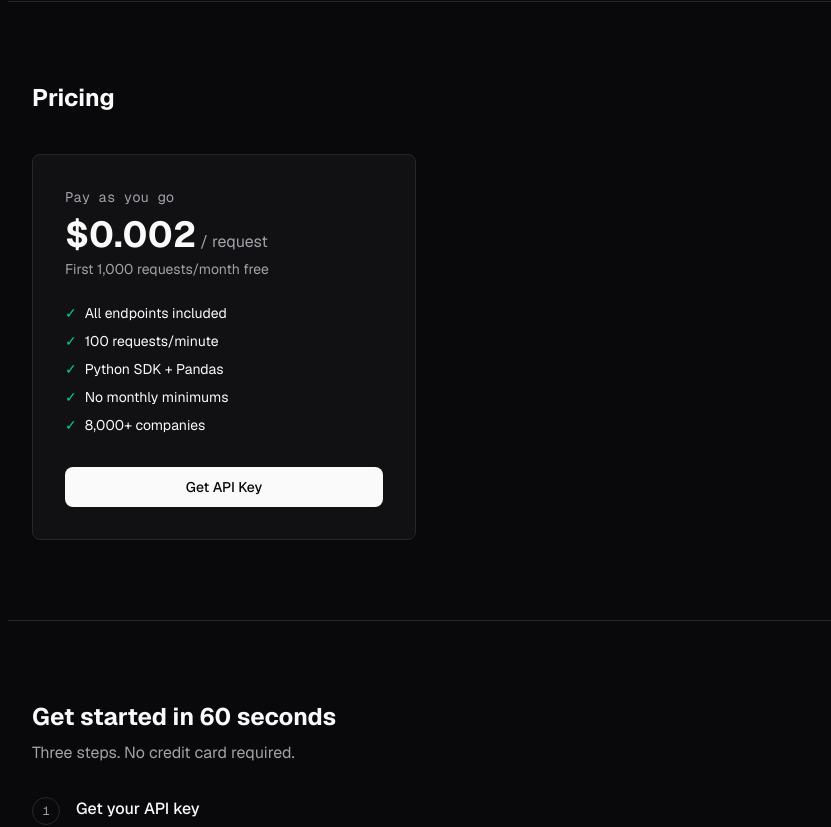
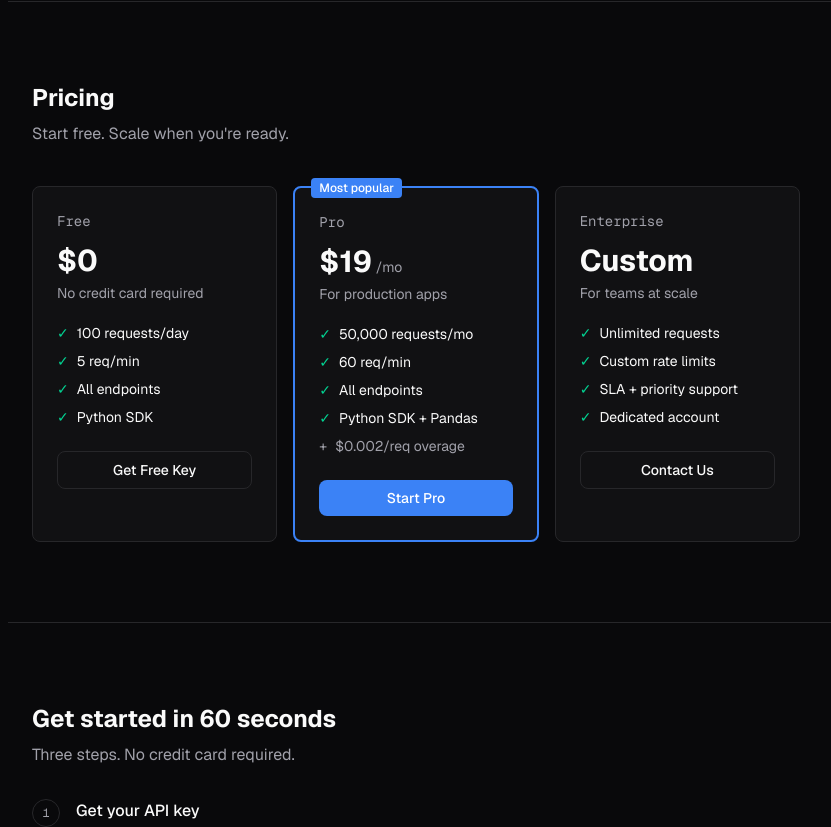
Before and after one commit to jgaillard/secql-site, a Next.js app: page / in a window 1280 px wide. Shown: the part 3380-4207 px from the top of the page, without its empty margins (120-951 px from the left). Built offline with nearby package versions, Linux system fonts and the light colour scheme.

Commit message:
Update pricing: Free/Pro/Enterprise tiers based on competitive analysis

```diff
--- a/app/page.tsx
+++ b/app/page.tsx
@@ -300,46 +300,126 @@ except RateLimited as e:
         id="pricing"
         className="max-w-5xl mx-auto px-6 py-20 border-t border-[var(--border)]"
       >
-        <h2 className="text-2xl font-bold mb-10">Pricing</h2>
-        <div className="max-w-sm border border-[var(--border)] rounded-lg bg-[var(--card)] p-8">
-          <div className="text-sm text-[var(--muted)] font-mono mb-2">
-            Pay as you go
+        <h2 className="text-2xl font-bold mb-2">Pricing</h2>
+        <p className="text-[var(--muted)] mb-10">
+          Start free. Scale when you&apos;re ready.
+        </p>
+        <div className="grid sm:grid-cols-3 gap-4 max-w-3xl">
+          {/* Free */}
+          <div className="border border-[var(--border)] rounded-lg bg-[var(--card)] p-6">
+            <div className="text-sm text-[var(--muted)] font-mono mb-3">
+              Free
             </div>
             <div className="flex items-baseline gap-1 mb-1">
-            <span className="text-4xl font-bold">$0.002</span>
-            <span className="text-[var(--muted)]">/ request</span>
+              <span className="text-3xl font-bold">$0</span>
             </div>
-          <p className="text-sm text-[var(--muted)] mb-6">
-            First 1,000 requests/month free
+            <p className="text-sm text-[var(--muted)] mb-5">
+              No credit card required
             </p>
-          <ul className="space-y-2 text-sm mb-8">
+            <ul className="space-y-2 text-sm mb-6">
+              <li className="flex items-center gap-2">
+                <span className="text-emerald-400">&#10003;</span> 100
+                requests/day
+              </li>
+              <li className="flex items-center gap-2">
+                <span className="text-emerald-400">&#10003;</span> 5 req/min
+              </li>
               <li className="flex items-center gap-2">
                 <span className="text-emerald-400">&#10003;</span> All endpoints
-              included
               </li>
               <li className="flex items-center gap-2">
-              <span className="text-emerald-400">&#10003;</span> 100
-              requests/minute
+                <span className="text-emerald-400">&#10003;</span> Python SDK
+              </li>
+            </ul>
+            <a
+              href="#get-started"
+              className="block text-center px-4 py-2 border border-[var(--border)] rounded-lg text-sm font-medium hover:bg-[var(--background)] transition"
+            >
+              Get Free Key
+            </a>
+          </div>
+
+          {/* Pro */}
+          <div className="border-2 border-[var(--accent)] rounded-lg bg-[var(--card)] p-6 relative">
+            <div className="absolute -top-2.5 left-4 px-2 py-0.5 bg-[var(--accent)] text-white text-xs font-medium rounded">
+              Most popular
+            </div>
+            <div className="text-sm text-[var(--muted)] font-mono mb-3">
+              Pro
+            </div>
+            <div className="flex items-baseline gap-1 mb-1">
+              <span className="text-3xl font-bold">$19</span>
+              <span className="text-[var(--muted)] text-sm">/mo</span>
+            </div>
+            <p className="text-sm text-[var(--muted)] mb-5">
+              For production apps
+            </p>
+            <ul className="space-y-2 text-sm mb-6">
+              <li className="flex items-center gap-2">
+                <span className="text-emerald-400">&#10003;</span> 50,000
+                requests/mo
+              </li>
+              <li className="flex items-center gap-2">
+                <span className="text-emerald-400">&#10003;</span> 60 req/min
+              </li>
+              <li className="flex items-center gap-2">
+                <span className="text-emerald-400">&#10003;</span> All endpoints
               </li>
               <li className="flex items-center gap-2">
                 <span className="text-emerald-400">&#10003;</span> Python SDK +
                 Pandas
               </li>
               <li className="flex items-center gap-2">
-              <span className="text-emerald-400">&#10003;</span> No monthly
-              minimums
-            </li>
-            <li className="flex items-center gap-2">
-              <span className="text-emerald-400">&#10003;</span> 8,000+
-              companies
+                <span className="text-[var(--muted)]">+</span>{" "}
+                <span className="text-[var(--muted)]">
+                  $0.002/req overage
+                </span>
               </li>
             </ul>
             <a
               href="#get-started"
-            className="block text-center px-5 py-2.5 bg-[var(--foreground)] text-[var(--background)] rounded-lg text-sm font-medium hover:opacity-90 transition"
+              className="block text-center px-4 py-2 bg-[var(--accent)] text-white rounded-lg text-sm font-medium hover:opacity-90 transition"
             >
-            Get API Key
+              Start Pro
             </a>
+          </div>
+
+          {/* Enterprise */}
+          <div className="border border-[var(--border)] rounded-lg bg-[var(--card)] p-6">
+            <div className="text-sm text-[var(--muted)] font-mono mb-3">
+              Enterprise
+            </div>
+            <div className="flex items-baseline gap-1 mb-1">
+              <span className="text-3xl font-bold">Custom</span>
+            </div>
+            <p className="text-sm text-[var(--muted)] mb-5">
+              For teams at scale
+            </p>
+            <ul className="space-y-2 text-sm mb-6">
+              <li className="flex items-center gap-2">
+                <span className="text-emerald-400">&#10003;</span> Unlimited
+                requests
+              </li>
+              <li className="flex items-center gap-2">
+                <span className="text-emerald-400">&#10003;</span> Custom rate
+                limits
+              </li>
+              <li className="flex items-center gap-2">
+                <span className="text-emerald-400">&#10003;</span> SLA +
+                priority support
+              </li>
+              <li className="flex items-center gap-2">
+                <span className="text-emerald-400">&#10003;</span> Dedicated
+                account
+              </li>
+            </ul>
+            <a
+              href="mailto:contact@secql.dev"
+              className="block text-center px-4 py-2 border border-[var(--border)] rounded-lg text-sm font-medium hover:bg-[var(--background)] transition"
+            >
+              Contact Us
+            </a>
+          </div>
         </div>
       </section>
 
```
Also changed, not shown: 1 other file (tests, documents, lock files or other folders). Lines whose indentation alone changed are shown as unchanged.
